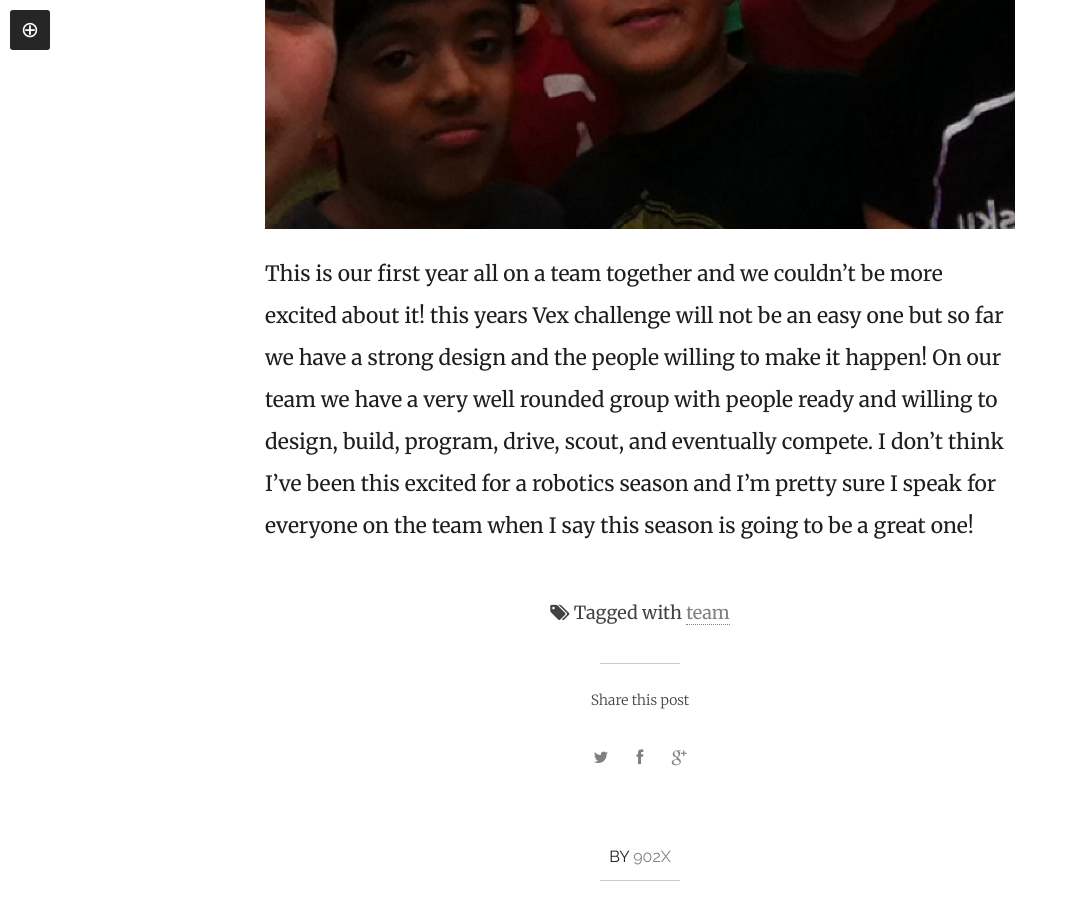
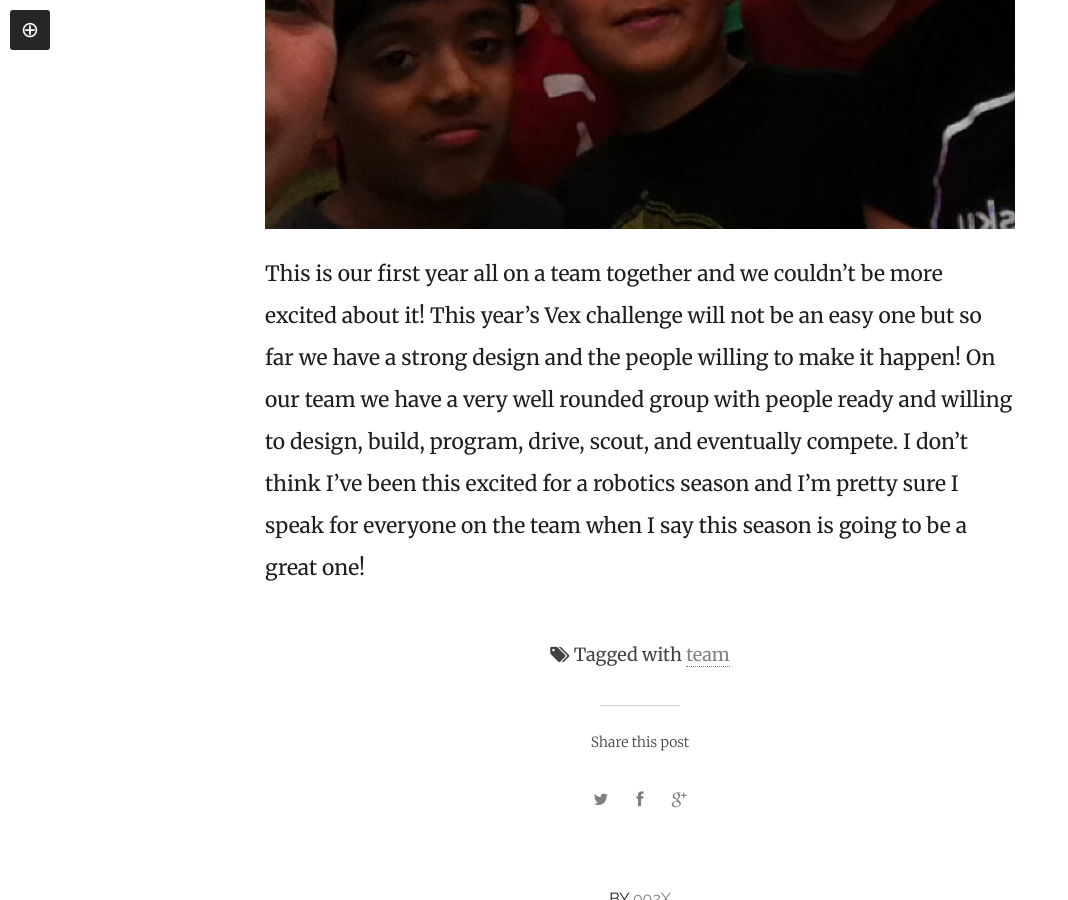
Before and after one commit to 902X/902x.github.io, a Jekyll site: the page built from _posts/2014-09-11-the-game-is-on.md, in a window 1280 px wide and 900 px high, scrolled down 1388 px. Shown: the whole window, without its empty margins (0-1068 px from the left). Built offline with Jekyll 4.4.1, drawn with Linux system fonts in a browser that asks for light colours; nearby versions of some CDN libraries.

Commit message:
Updated 2014-09-11-the-game-is-on.md

```diff
--- a/_posts/2014-09-11-the-game-is-on.md
+++ b/_posts/2014-09-11-the-game-is-on.md
@@ -11,8 +11,8 @@ comments: false
 mathjax: false
 featured: true
 published: true
-imagefeature: team_selfie.jpg
+imagefeature: ""
 ---
 
 ![team_selfie.jpg](/images/team_selfie.jpg)
-	This is our first year all on a team together and we couldn't be more excited about it! this years Vex challenge will not be an easy one but so far we have a strong design and the people willing to make it happen! On our team we have a very well rounded group with people ready and willing to design, build, program, drive, scout, and eventually compete. I don't think I've been this excited for a robotics season and I'm pretty sure I speak for everyone on the team when I say this season is going to be a great one!
+	This is our first year all on a team together and we couldn't be more excited about it! This year's Vex challenge will not be an easy one but so far we have a strong design and the people willing to make it happen! On our team we have a very well rounded group with people ready and willing to design, build, program, drive, scout, and eventually compete. I don't think I've been this excited for a robotics season and I'm pretty sure I speak for everyone on the team when I say this season is going to be a great one!
```
